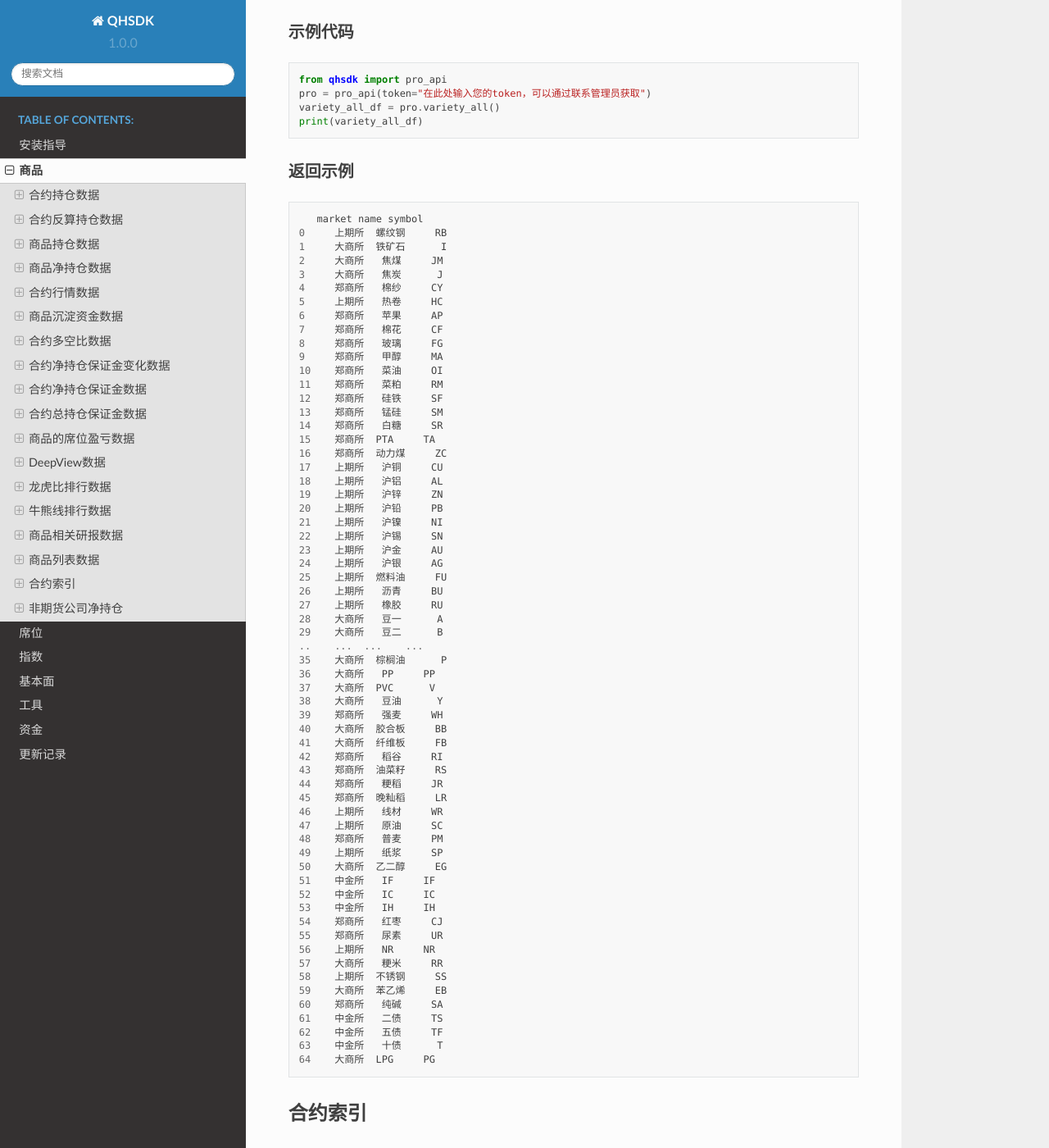
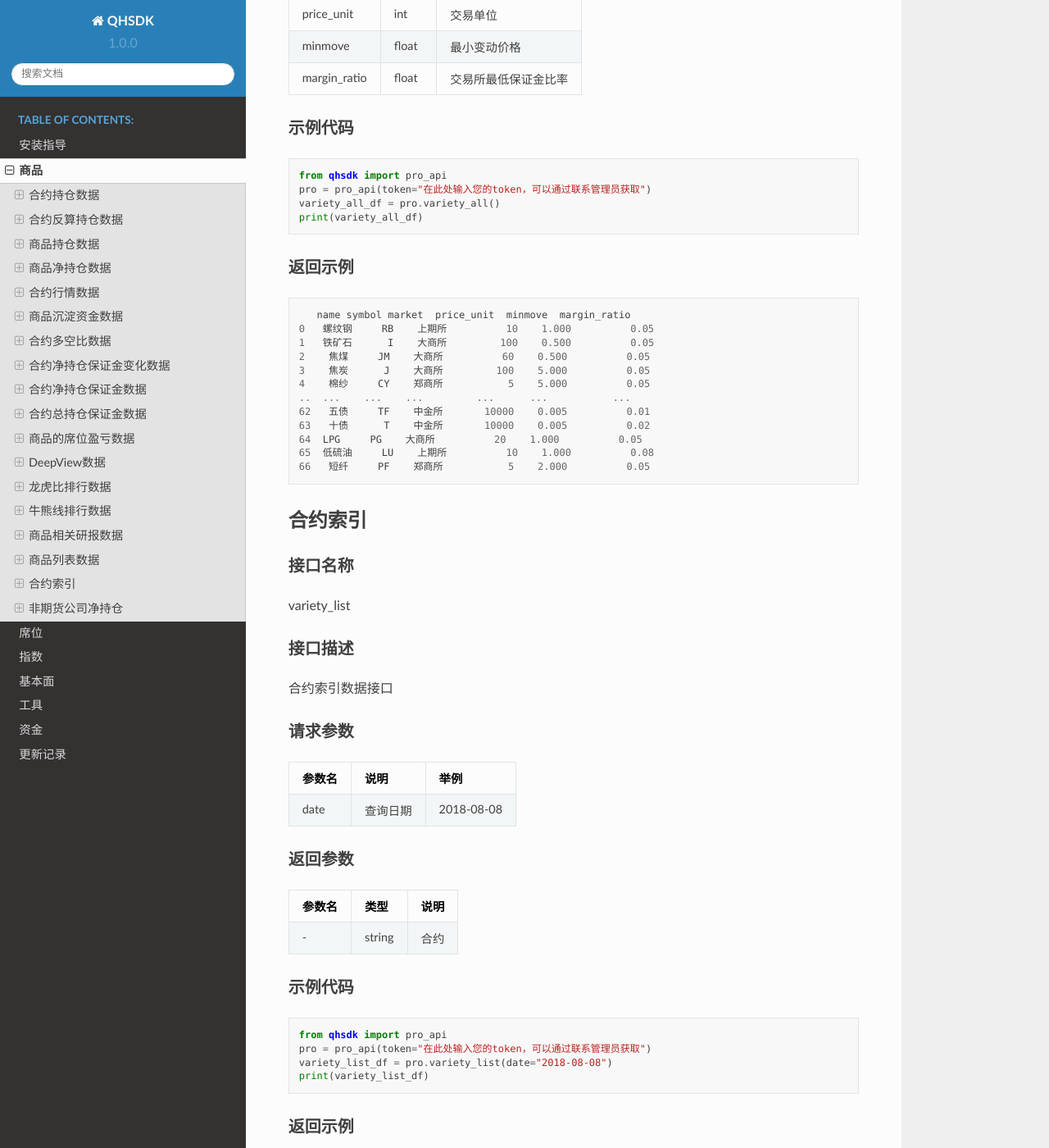
Before and after one commit to albertandking/qhsdk, a Sphinx documentation site: the page built from docs/commodity.md, in a window 1280 px wide and 1400 px high, scrolled down 22757 px. Shown: the whole window at 82% size. Built offline with Sphinx 7.4.7 and the Read the Docs theme 2.0.0, drawn with Linux system fonts in a browser that asks for light colours.

Commit message:
fix(variety_all): 修改 variety_all 接口, 新增 3 个字段
修改 variety_all 接口, 新增 3 个字段

````diff
--- a/docs/commodity.md
+++ b/docs/commodity.md
@@ -1009,6 +1009,9 @@ variety_all
 |name |string   |品种名称  |
 |symbol |string   |品种编码  |
 |market |string   |所在市场  |
+|price_unit |int   |交易单位  |
+|minmove |float   |最小变动价格  |
+|margin_ratio |float   |交易所最低保证金比率  |
 
 ### 示例代码
 
@@ -1022,68 +1025,18 @@ print(variety_all_df)
 ### 返回示例
 
 ```
-   market name symbol
-0     上期所  螺纹钢     RB
-1     大商所  铁矿石      I
-2     大商所   焦煤     JM
-3     大商所   焦炭      J
-4     郑商所   棉纱     CY
-5     上期所   热卷     HC
-6     郑商所   苹果     AP
-7     郑商所   棉花     CF
-8     郑商所   玻璃     FG
-9     郑商所   甲醇     MA
-10    郑商所   菜油     OI
-11    郑商所   菜粕     RM
-12    郑商所   硅铁     SF
-13    郑商所   锰硅     SM
-14    郑商所   白糖     SR
-15    郑商所  PTA     TA
-16    郑商所  动力煤     ZC
-17    上期所   沪铜     CU
-18    上期所   沪铝     AL
-19    上期所   沪锌     ZN
-20    上期所   沪铅     PB
-21    上期所   沪镍     NI
-22    上期所   沪锡     SN
-23    上期所   沪金     AU
-24    上期所   沪银     AG
-25    上期所  燃料油     FU
-26    上期所   沥青     BU
-27    上期所   橡胶     RU
-28    大商所   豆一      A
-29    大商所   豆二      B
-..    ...  ...    ...
-35    大商所  棕榈油      P
-36    大商所   PP     PP
-37    大商所  PVC      V
-38    大商所   豆油      Y
-39    郑商所   强麦     WH
-40    大商所  胶合板     BB
-41    大商所  纤维板     FB
-42    郑商所   稻谷     RI
-43    郑商所  油菜籽     RS
-44    郑商所   粳稻     JR
-45    郑商所  晚籼稻     LR
-46    上期所   线材     WR
-47    上期所   原油     SC
-48    郑商所   普麦     PM
-49    上期所   纸浆     SP
-50    大商所  乙二醇     EG
-51    中金所   IF     IF
-52    中金所   IC     IC
-53    中金所   IH     IH
-54    郑商所   红枣     CJ
-55    郑商所   尿素     UR
-56    上期所   NR     NR
-57    大商所   粳米     RR
-58    上期所  不锈钢     SS
-59    大商所  苯乙烯     EB
-60    郑商所   纯碱     SA
-61    中金所   二债     TS
-62    中金所   五债     TF
-63    中金所   十债      T
-64    大商所  LPG     PG
+   name symbol market  price_unit  minmove  margin_ratio
+0   螺纹钢     RB    上期所          10    1.000          0.05
+1   铁矿石      I    大商所         100    0.500          0.05
+2    焦煤     JM    大商所          60    0.500          0.05
+3    焦炭      J    大商所         100    5.000          0.05
+4    棉纱     CY    郑商所           5    5.000          0.05
+..  ...    ...    ...         ...      ...           ...
+62   五债     TF    中金所       10000    0.005          0.01
+63   十债      T    中金所       10000    0.005          0.02
+64  LPG     PG    大商所          20    1.000          0.05
+65  低硫油     LU    上期所          10    1.000          0.08
+66   短纤     PF    郑商所           5    2.000          0.05
 ```
 
 ## 合约索引
--- a/qhsdk/__init__.py
+++ b/qhsdk/__init__.py
@@ -48,9 +48,12 @@
 
 0.1.6
 新增: 增加 variety_calc_positions 接口
+
+0.1.7
+修改: 修改 variety_all 接口, 新增 3 个字段
 """
 
-__version__ = '0.1.6'
+__version__ = '0.1.7'
 __author__ = 'qhsdk'
 
 
````
Also changed, not shown: README.md (+6 -0 lines), docs/changelog.md (+3 -0 lines), 1 other file.
